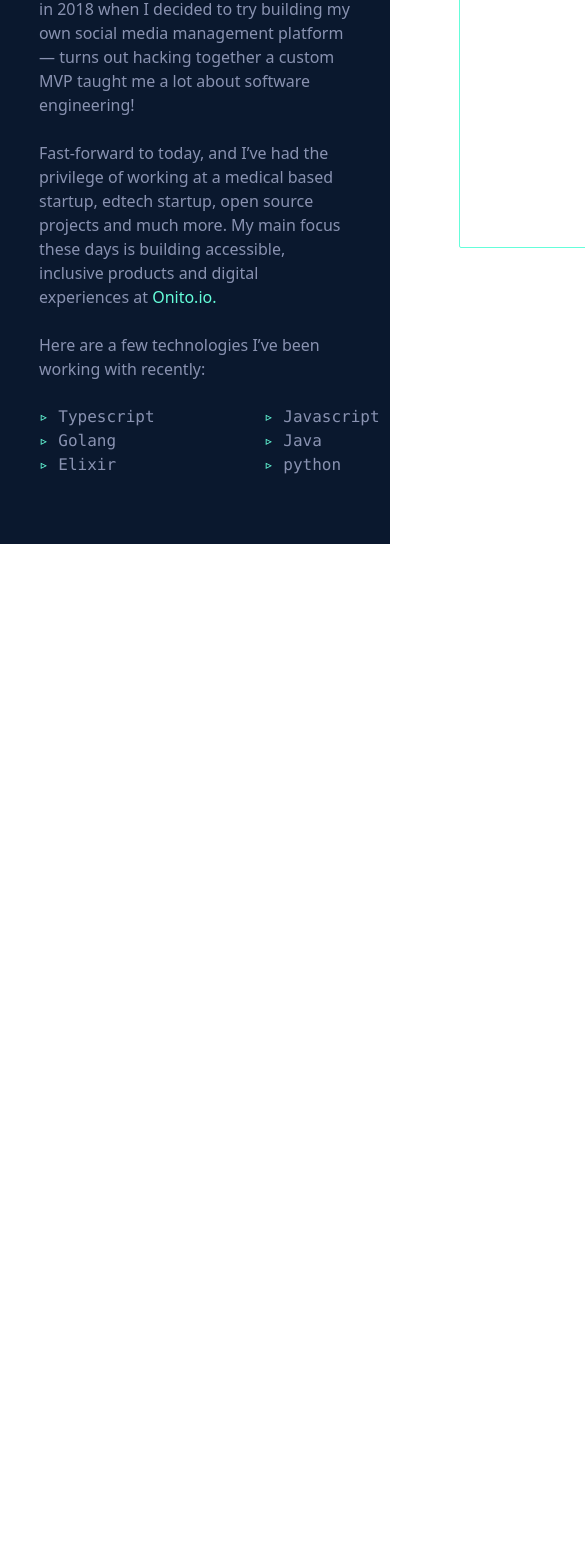
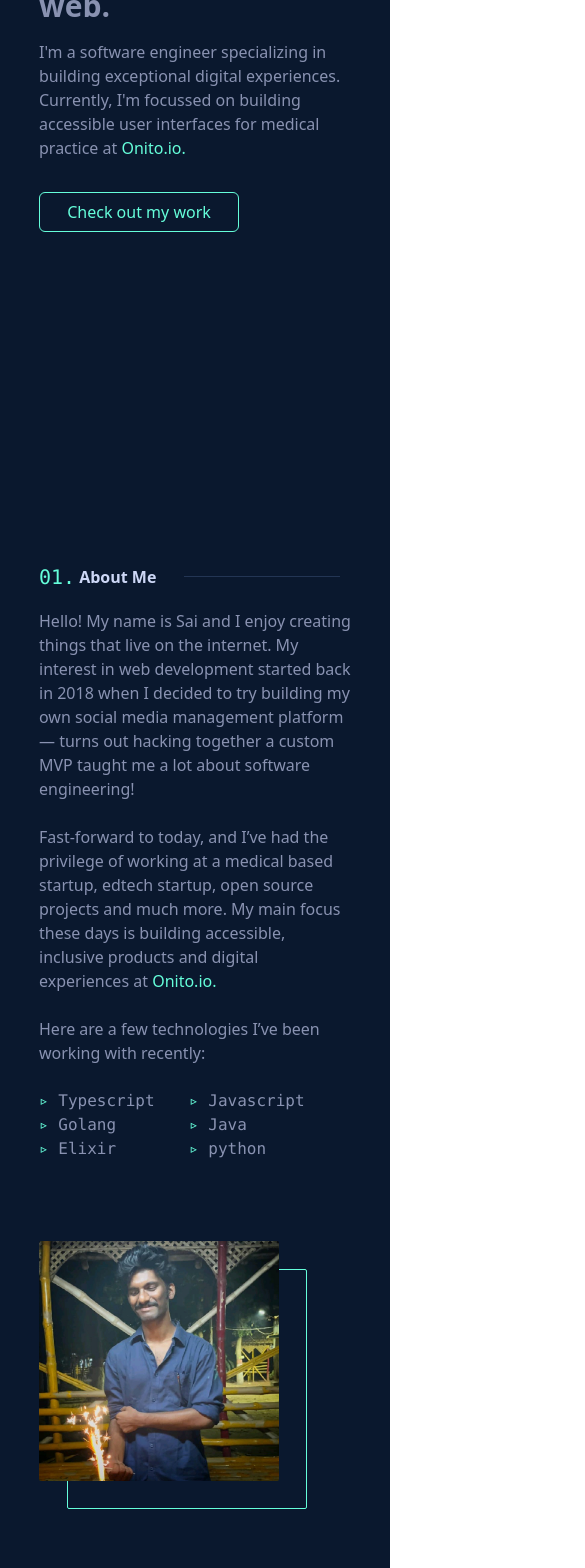
Before and after one commit to saisumith770/portfolio-2, a React (Vite) app: page / in a window 390 px wide. Shown: the part 300-1868 px from the top of the page, 585 px wide, since content can reach past the window. Before the commit the page ends 844 px from the top, so only its background shows below. Built offline with nearby package versions, Linux system fonts and the light colour scheme.

Commit message:
made the page responsive

```diff
--- a/index.html
+++ b/index.html
@@ -8,7 +8,7 @@
   <title>saisumith</title>
 </head>
 
-<body>
+<body style="overflow-x: hidden;">
   <div id="root"></div>
   <script type="module" src="/src/main.tsx"></script>
 </body>
--- a/src/App.tsx
+++ b/src/App.tsx
@@ -11,12 +11,12 @@ function App() {
 	if (!loadPage) return <Loader />;
 
 	return (
-		<div className="bg-background w-screen h-screen">
+		<div className="bg-background w-screen h-[300vh] lg:h-[200vh]">
 			<Nav />
 			<Socials />
 			<Mail />
 
-			{/* <Introduction /> */}
+			<Introduction />
 			<About />
 		</div>
 	);
--- a/src/components/organisms/Nav.tsx
+++ b/src/components/organisms/Nav.tsx
@@ -11,7 +11,7 @@ function NavItem({ pos, name }: { pos: string; name: string }) {
 
 export default function Nav() {
 	return (
-		<div className="flex flex-row justify-between pt-8 items-center">
+		<div className="fixed w-screen flex flex-row justify-between pt-8 items-center bg-background z-20">
 			<a href="/">
 				<svg
 					xmlns="http://www.w3.org/2000/svg"
--- a/src/pages/About.tsx
+++ b/src/pages/About.tsx
@@ -1,6 +1,6 @@
 export function About() {
 	return (
-		<div className="w-[80%] md:w-[60%] h-[400px] absolute top-40 left-1/2 -translate-x-1/2 flex">
+		<div className="w-[80%] md:w-[60%] h-[400px] absolute top-[100vh] left-1/2 -translate-x-1/2 lg:flex">
 			<div className="w-full lg:w-1/2">
 				<div className="flex items-center">
 					<h4 className="text-primary font-mono text-xl xl:text-3xl">01.</h4>
@@ -24,7 +24,7 @@ export function About() {
 				<br />
 				<h4 className="font-sans text-base text-[#8992B1] w-full">Here are a few technologies I’ve been working with recently:</h4>
 				<br />
-				<div className="w-[450px] flex flex-wrap">
+				<div className="w-[300px] flex flex-wrap">
 					<h4 className="text-[#8992B1] font-mono w-1/2">
 						<span className="text-primary">▹</span> Typescript
 					</h4>
@@ -46,9 +46,9 @@ export function About() {
 				</div>
 			</div>
 
-			<div className="h-full flex items-center ml-20 relative group">
-				<img src="/saisumith.jpeg" className="w-80 h-80 rounded-sm z-10" />
-				<div className="w-80 h-80 border-primary border absolute rounded-sm translate-x-7 translate-y-7 z-0 animate-moveBottomRight group-hover:animate-moveTopLeft group-hover:translate-x-3 group-hover:translate-y-3"></div>
+			<div className="w-60 sm:w-80 lg:w-60 xl:w-80 h-full flex items-center lg:ml-20 relative group">
+				<img src="/saisumith.jpeg" className="w-full h-60 sm:h-80 lg:h-60 xl:h-80 rounded-sm z-10 object-cover" />
+				<div className="w-full h-60 sm:h-80 lg:h-60 xl:h-80 border-primary border absolute rounded-sm translate-x-7 translate-y-7 z-0 animate-moveBottomRight group-hover:animate-moveTopLeft group-hover:translate-x-3 group-hover:translate-y-3"></div>
 			</div>
 		</div>
 	);
```
